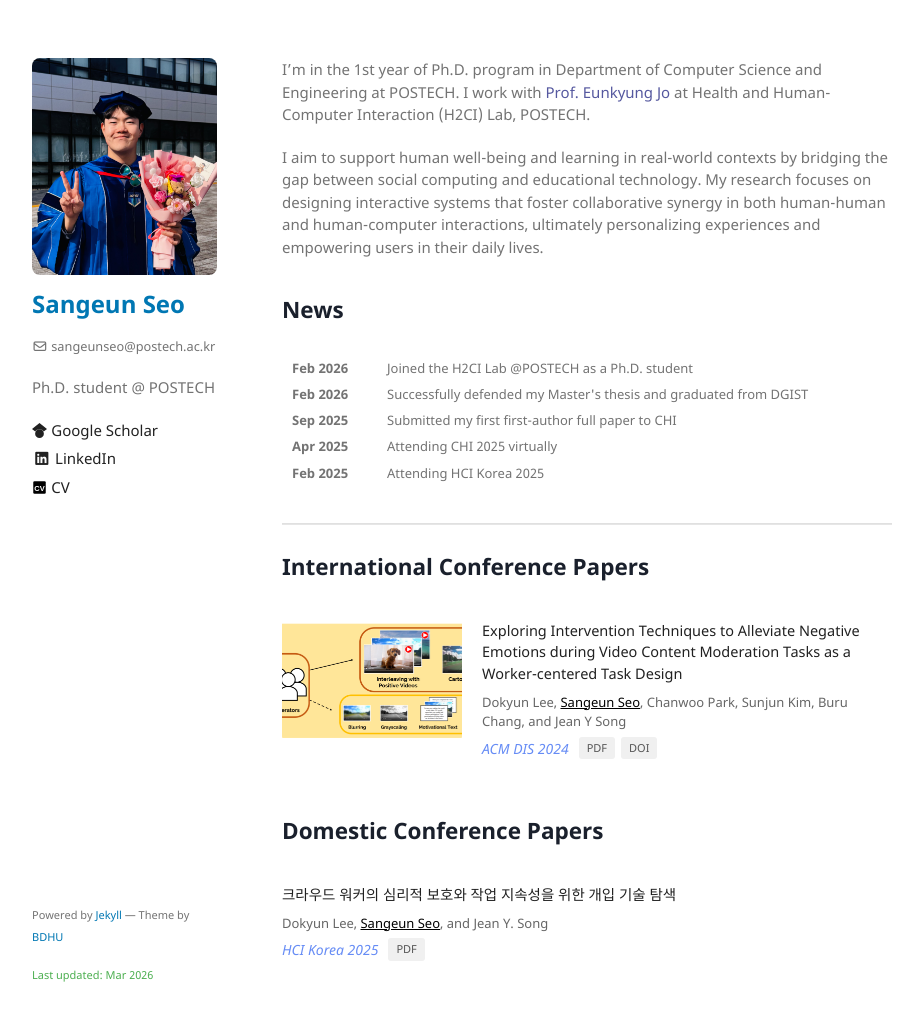
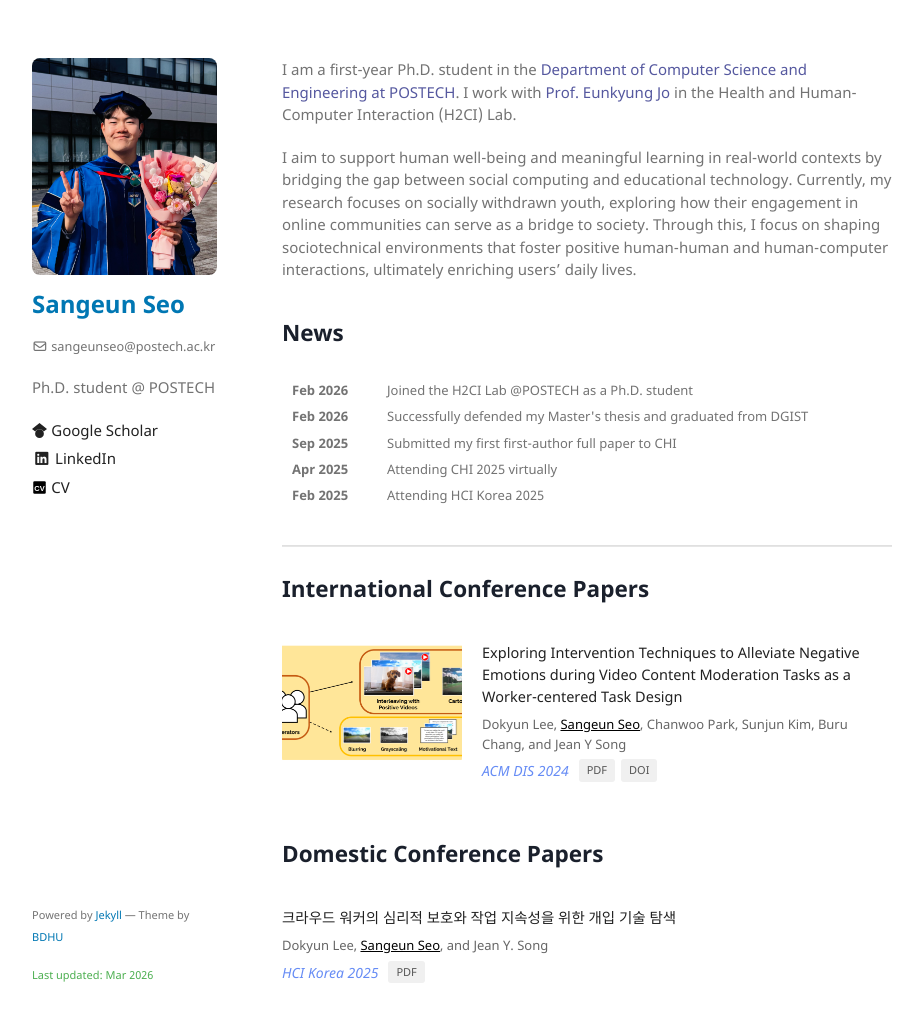
Before and after one commit to seseo98/sangeun_homepage, a Jekyll site: the page built from index.md, in a window 1280 px wide and 1053 px high. Shown: the top 1022 px of the window, without its empty margins (178-1101 px from the left). Built offline with Jekyll 4.4.1, drawn with Linux system fonts in a browser that asks for light colours.

Commit message:
Update index.md

```diff
--- a/index.md
+++ b/index.md
@@ -2,9 +2,9 @@
 layout: default
 ---
 
-I’m in the 1st year of Ph.D. program in Department of Computer Science and Engineering at POSTECH. I work with <a href="https://https://eunkyungjo.com" class="highlight_info" target="_blank">Prof. Eunkyung Jo</a> at Health and Human-Computer Interaction (H2CI) Lab, POSTECH.
+I am a first-year Ph.D. student in the <a href="https://cse.postech.ac.kr/csepostech/index.do" class="highlight_info" target="_blank">Department of Computer Science and Engineering at POSTECH</a>. I work with <a href="https://eunkyungjo.com" class="highlight_info" target="_blank">Prof. Eunkyung Jo</a> in the Health and Human-Computer Interaction (H2CI) Lab.
 
-I aim to support human well-being and learning in real-world contexts by bridging the gap between social computing and educational technology. My research focuses on designing interactive systems that foster collaborative synergy in both human-human and human-computer interactions, ultimately personalizing experiences and empowering users in their daily lives.
+I aim to support human well-being and meaningful learning in real-world contexts by bridging the gap between social computing and educational technology. Currently, my research focuses on socially withdrawn youth, exploring how their engagement in online communities can serve as a bridge to society. Through this, I focus on shaping sociotechnical environments that foster positive human-human and human-computer interactions, ultimately enriching users' daily lives.
 
 ## News
 
```
